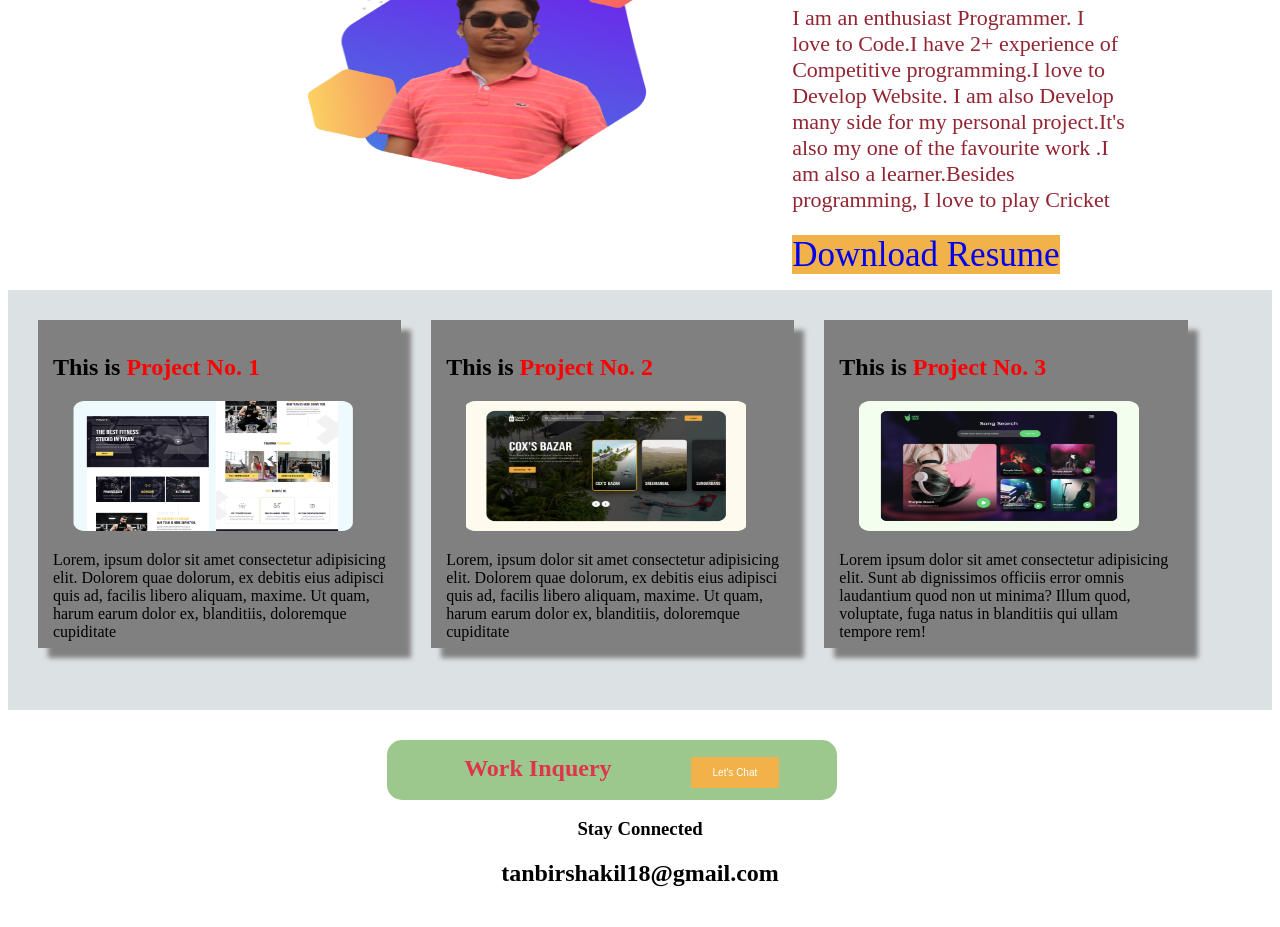
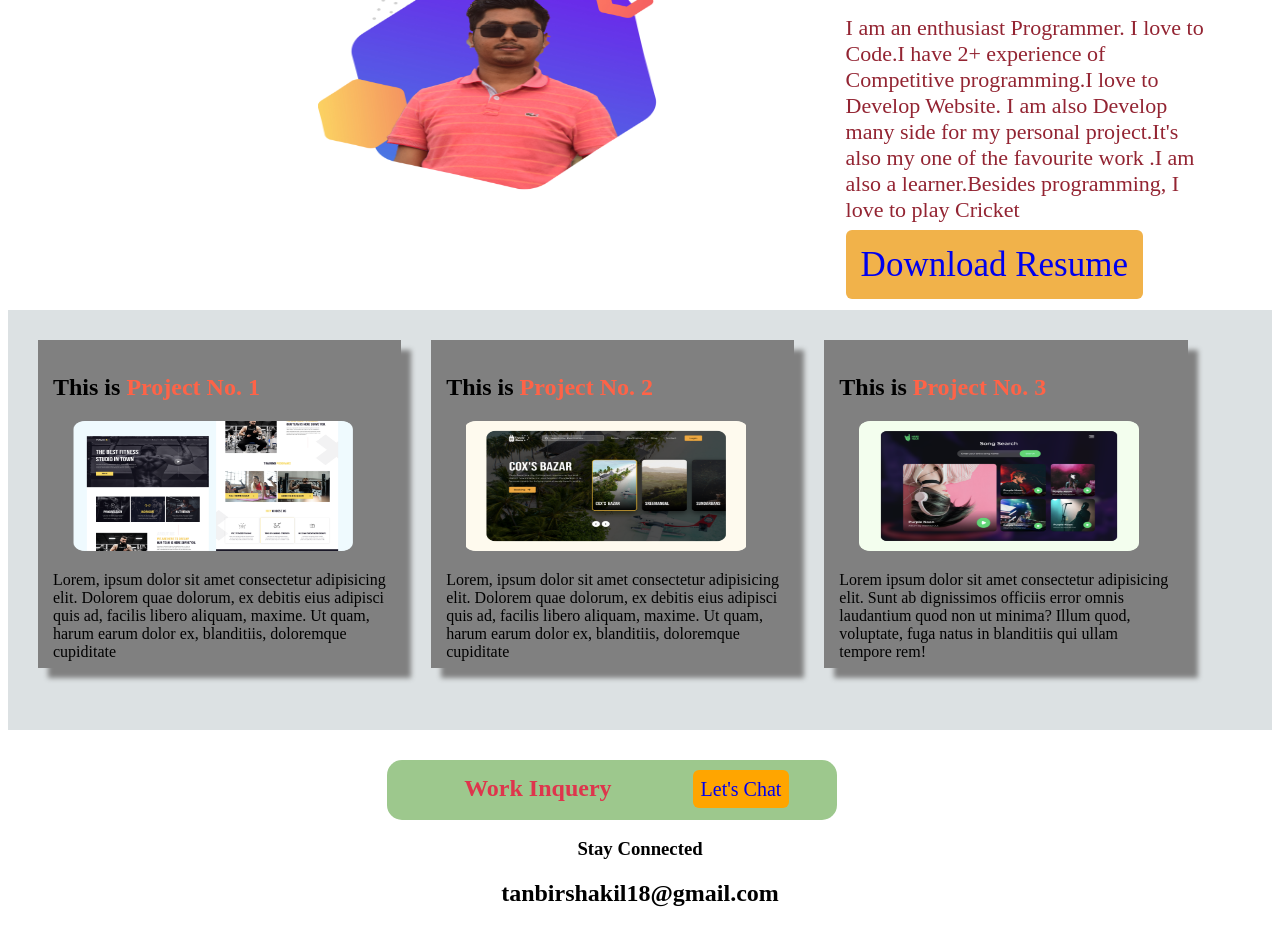
Before and after one commit to Tanvir-Sakil/Portfolio-project, a plain HTML site: page index.html in a window 1280 px wide. Shown: the part 704-1631 px from the top of the page. Drawn offline with Linux system fonts and the light colour scheme.

Commit message:
some features added

```diff
--- a/index.html
+++ b/index.html
@@ -24,7 +24,7 @@
         	 <h1><span id="Tanvir-Sakil">Tanvir Sakil<span></h1>
         	 <h3>I am a full stack developer</h3>
         	 <p>I am Tanvir Mohammed Sakil.I am a Full Stack Developer.I am experiend at React,MongoDB,Nodejs any many more technology</p>
-        	  <span id="button1"><a href="https://www.linkedin.com/in/tanvir-sakil-b7b818190/">Hire Me</a></span>
+        	 <a class="link-button" target="_blank" href="https://www.linkedin.com/in/tanvir-sakil-b7b818190/">Hire Me</a>
         	</div>
         	<div class="section">
         		<img src="images/new1.jpg">
@@ -37,7 +37,7 @@
         	<div class="section">
         	 <h1>About</h1>
         	 <p>I am an enthusiast Programmer. I love to Code.I have 2+ experience of Competitive programming.I love to Develop Website. I am also Develop many side for my personal project.It's also my one of the favourite work .I am also a learner.Besides programming, I love to play Cricket</p>
-        	 <span id="button1"><a href="https://www.linkedin.com/in/tanvir-sakil-b7b818190/">Download Resume</a></span>
+        	 <a class="link-button" target="_blank" href="https://www.linkedin.com/in/tanvir-sakil-b7b818190/">Download Resume</a>
         	</div>
         </section>
         	<section id="single-section" class="experience-area">
@@ -58,7 +58,7 @@
         	</div>
         </section>
         	<section class="My-box1">
-        		  <span><h1>Work Inquery</h1></span><span><button class="button button2">Let's Chat</button></span>
+        		  <span><h1>Work Inquery</h1> <a class="link-button1" target="_blank" href="https://www.linkedin.com/in/tanvir-sakil-b7b818190/">Let's Chat</a>
         	</section>
         </section>
         <section class="footer1">
--- a/style.css
+++ b/style.css
@@ -31,15 +31,12 @@
     font-size:28px;
     color:#007CC7;
 }
-.section #button1 {
+.link-button {
   background-color: #F1B24A;
-  height: 300px;
-  width: 300px;
+  text-decoration: none;
+  padding:15px;
   font-size: 35px;
-}
-.section #button1 a
-{
-    text-decoration: none;
+  border-radius: 6px;
 }
 #Tanvir-Sakil
 {
@@ -48,7 +45,7 @@
 }
 #My
 {
-    color:red;
+    color:tomato;
 }
 .half-width
 {
@@ -58,7 +55,7 @@
 }
 #Portfolio
 {
-    color:gray;
+    color:orange;
 }
 .heading-menu a
 {
@@ -69,12 +66,12 @@
 }
 .section
 {
-    width: 30%;
+    width: 33%;
     float:left;
     padding-top: 20px;
     padding-left: 105px;
-    margin-left: 45px;
-    padding-bottom: 15px;
+    margin-left: 55px;
+    padding-bottom: 25px;
 }
 .section img
 {
@@ -132,6 +129,15 @@
   font-size: 10px;
   margin: 4px 2px;
 }
+.My-box1 .link-button1
+{
+    background-color: orange;
+    text-decoration: none;
+    padding:8px;
+    font-size: 20px;
+    display: inline;
+    border-radius: 6px;
+}
 .footer1 h3
 {
     text-align: center;
```
